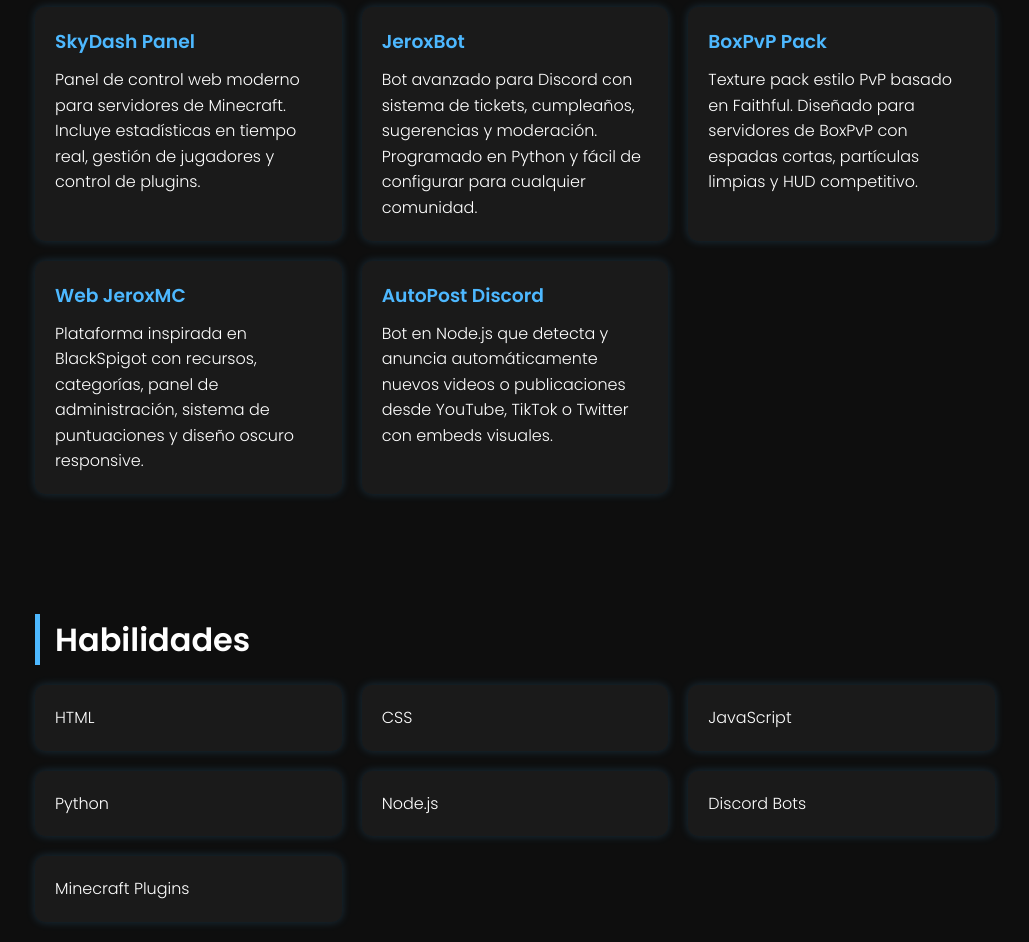
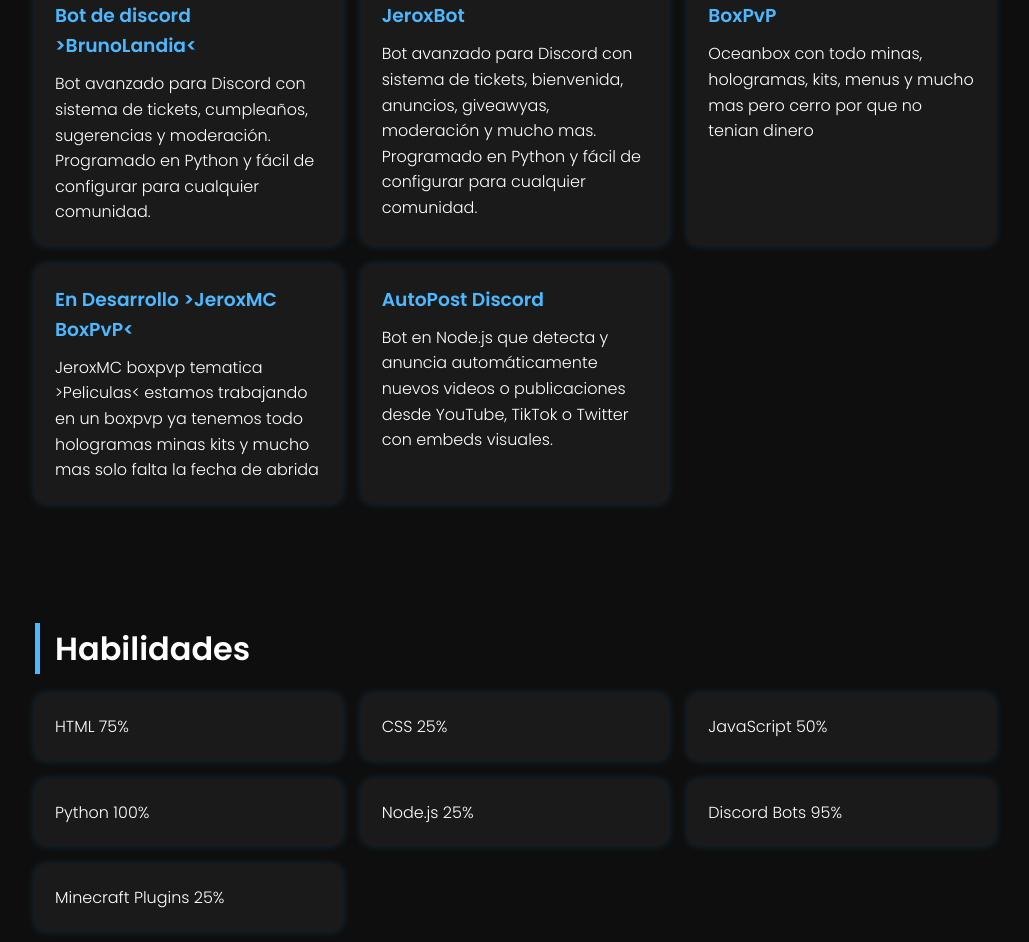
Before and after one commit to JeroxMC/JeroxMCLetras.github.io, a plain HTML site: page index.html in a window 1280 px wide. Shown: the part 644-1586 px from the top of the page, without its empty margins (125-1154 px from the left). Drawn offline with Linux system fonts and the light colour scheme.

Commit message:
Update index.html

```diff
--- a/index.html
+++ b/index.html
@@ -81,33 +81,33 @@
 </head>
 <body>
   <header>
-    <h1>Tu Nombre</h1>
-    <p>Tu eslogan o descripción breve aquí</p>
+    <h1>Shadow</h1>
+    <p>Mi DC >xshadowplayer<</p>
   </header>
 
   <section id="about">
     <h2>Sobre mí</h2>
-    <p>Aquí puedes escribir una breve descripción sobre ti, lo que haces y lo que te apasiona. Puedes editar este texto libremente desde GitHub.</p>
+    <p>Soy Shadow un configurador/desarollador de MC y DC tengo 16 años</p>
   </section>
 
   <section id="projects">
     <h2>Proyectos</h2>
     <div class="projects">
       <div class="card">
-        <h3>SkyDash Panel</h3>
-        <p>Panel de control web moderno para servidores de Minecraft. Incluye estadísticas en tiempo real, gestión de jugadores y control de plugins.</p>
+        <h3>Bot de discord >BrunoLandia<</h3>
+        <p>Bot avanzado para Discord con sistema de tickets, cumpleaños, sugerencias y moderación. Programado en Python y fácil de configurar para cualquier comunidad.</p>
       </div>
       <div class="card">
         <h3>JeroxBot</h3>
-        <p>Bot avanzado para Discord con sistema de tickets, cumpleaños, sugerencias y moderación. Programado en Python y fácil de configurar para cualquier comunidad.</p>
+        <p>Bot avanzado para Discord con sistema de tickets, bienvenida, anuncios, giveawyas, moderación y mucho mas. Programado en Python y fácil de configurar para cualquier comunidad.</p>
       </div>
       <div class="card">
-        <h3>BoxPvP Pack</h3>
-        <p>Texture pack estilo PvP basado en Faithful. Diseñado para servidores de BoxPvP con espadas cortas, partículas limpias y HUD competitivo.</p>
+        <h3>BoxPvP</h3>
+        <p>Oceanbox con todo minas, hologramas, kits, menus y mucho mas pero cerro por que no tenian dinero</p>
       </div>
       <div class="card">
-        <h3>Web JeroxMC</h3>
-        <p>Plataforma inspirada en BlackSpigot con recursos, categorías, panel de administración, sistema de puntuaciones y diseño oscuro responsive.</p>
+        <h3>En Desarrollo >JeroxMC BoxPvP<</h3>
+        <p>JeroxMC boxpvp tematica >Peliculas< estamos trabajando en un boxpvp ya tenemos todo hologramas minas kits y mucho mas solo falta la fecha de abrida</p>
       </div>
       <div class="card">
         <h3>AutoPost Discord</h3>
@@ -119,23 +119,23 @@
   <section id="skills">
     <h2>Habilidades</h2>
     <div class="skills">
-      <div class="card">HTML</div>
-      <div class="card">CSS</div>
-      <div class="card">JavaScript</div>
-      <div class="card">Python</div>
-      <div class="card">Node.js</div>
-      <div class="card">Discord Bots</div>
-      <div class="card">Minecraft Plugins</div>
+      <div class="card">HTML 75%</div>
+      <div class="card">CSS 25%</div>
+      <div class="card">JavaScript 50%</div>
+      <div class="card">Python 100%</div>
+      <div class="card">Node.js 25%</div>
+      <div class="card">Discord Bots 95%</div>
+      <div class="card">Minecraft Plugins 25%</div>
     </div>
   </section>
 
   <section id="contact">
     <h2>Contacto</h2>
-    <p>Puedes contactarme por <a href="https://discord.com/" target="_blank">Discord</a>, <a href="https://github.com/" target="_blank">GitHub</a> o <a href="mailto:tuemail@ejemplo.com">correo electrónico</a>.</p>
+    <p>Puedes contactarme por <a href="https://discord.gg/JxpqYhza6W" target="_blank">Discord</a>, <a href="https://github.com/" target="_blank">GitHub</a> o <a href="mailto:jeroxmc2@gmail.com">correo electrónico</a>.</p>
   </section>
 
   <footer>
-    <p>© 2025 TuNombre. Todos los derechos reservados.</p>
+    <p>© 2025 Shadow. Todos los derechos reservados.</p>
   </footer>
 </body>
 </html>
```
